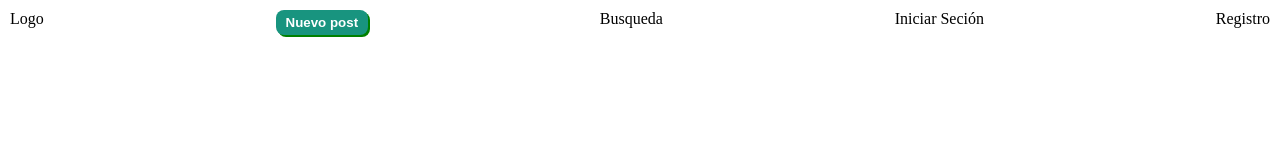
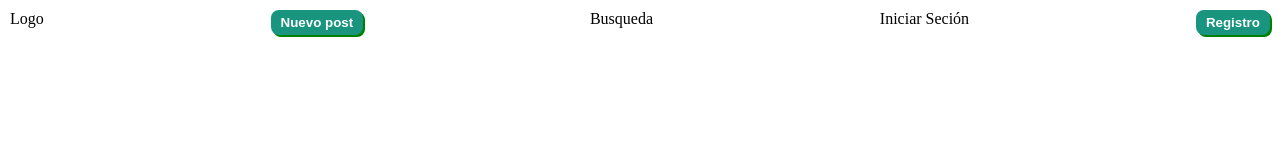
Before and after one commit to PruebasMintic/ExplicacionHtml5-Css, a plain HTML site: page index.html in a window 1280 px wide. Drawn offline with Linux system fonts and the light colour scheme.

Commit message:
boton registro con estilo

```diff
--- a/index.html
+++ b/index.html
@@ -17,7 +17,7 @@
             </li>
             <li>Busqueda</li>
             <li>Iniciar Seción</li>
-            <li>Registro</li>
+            <li><button class="mainbutton">Registro</button></li>
         </ul>
     </header>
     <main>
```
